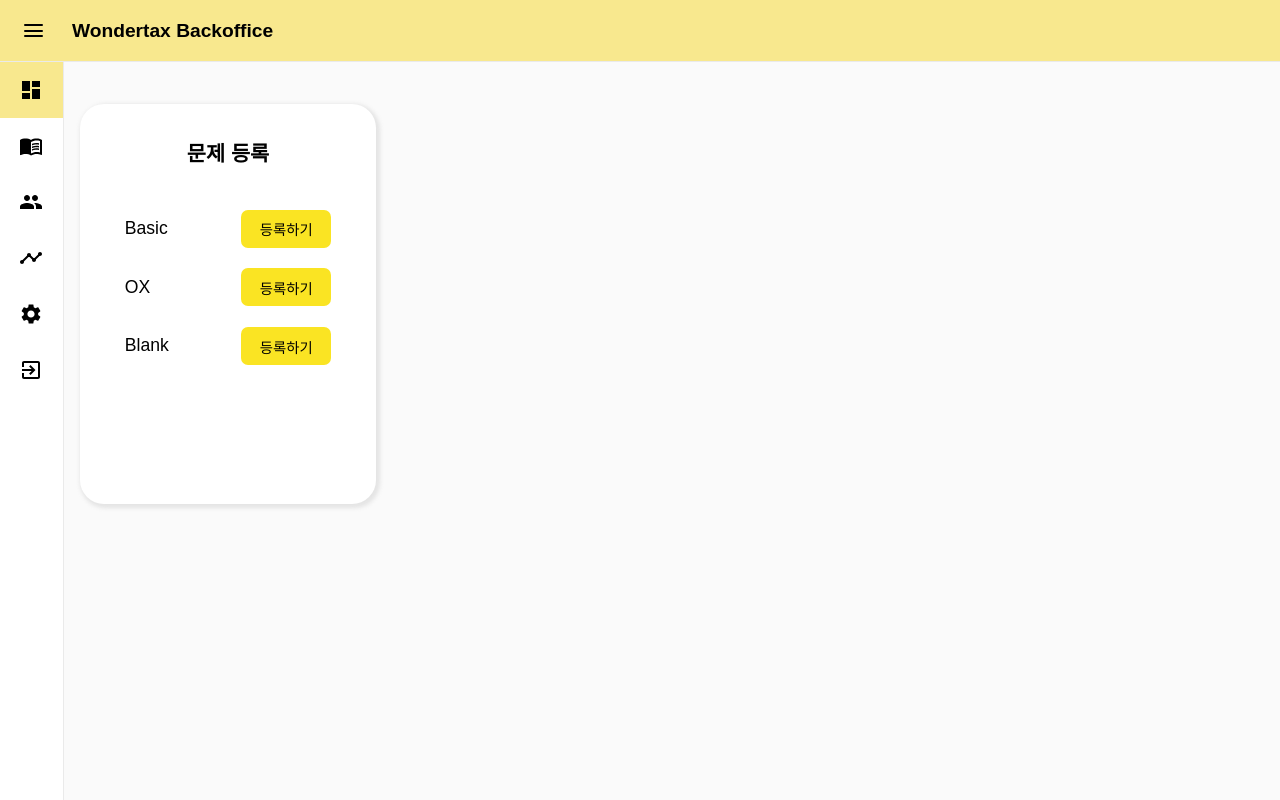
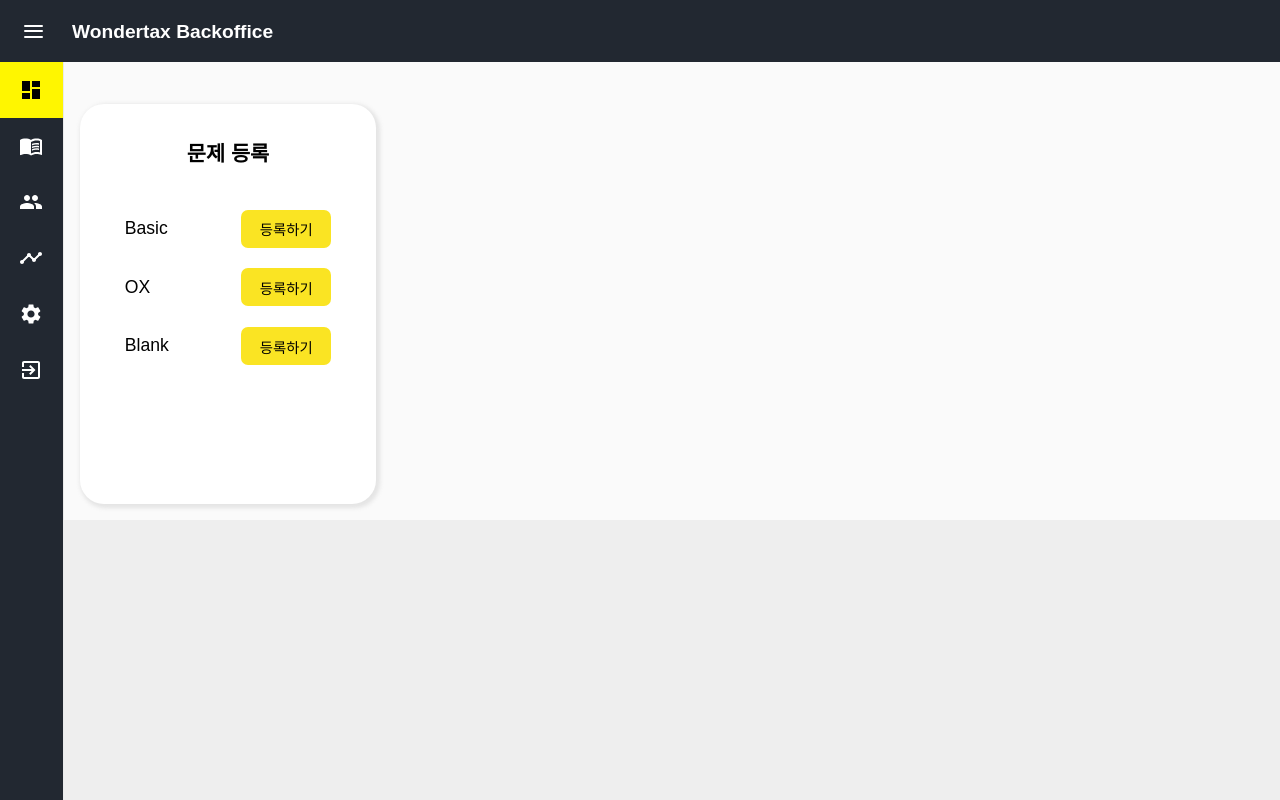
Before and after one commit to kkimsuhyeon/wondertax_backoffice, a React (Create React App) app: page / in a window 1280 px wide. Built offline with nearby package versions, Linux system fonts and the light colour scheme.

Commit message:
theme concept 변경

```diff
--- a/src/components/Layout/Header.tsx
+++ b/src/components/Layout/Header.tsx
@@ -16,9 +16,9 @@ function Header({ isOpen, onClick }: PropTypes) {
           <div />
         </Hamburger>
         <Info>
-          <Profile>
-            <ProfileImg src='images/suhyeon.png' />
-          </Profile>
+          {/* <Profile> */}
+          {/* <ProfileImg src='images/suhyeon.png' /> */}
+          {/* </Profile> */}
           <div>Hi~ 수현</div>
         </Info>
         <Title>Wondertax Backoffice</Title>
@@ -36,7 +36,7 @@ const Content = styled.div<{ isOpen: boolean }>`
     position: relative;
     display: flex;
     align-items: center;
-    background-color: ${theme.lemon};
+    background-color: ${theme.subBlack};
 
     ${isOpen &&
     css`
@@ -46,6 +46,8 @@ const Content = styled.div<{ isOpen: boolean }>`
         left: 11.3rem;
 
         & > div {
+          background-color: ${theme.black};
+
           &:nth-of-type(1) {
             transform: rotate(-45deg);
           }
@@ -59,7 +61,6 @@ const Content = styled.div<{ isOpen: boolean }>`
       }
 
       & > ${Info} {
-        padding-left: 1rem;
         width: 13rem;
       }
 
@@ -90,7 +91,8 @@ const Info = styled.div`
     display: flex;
     align-items: center;
     & > div {
-      margin-left: 0.7rem;
+      margin-left: 2rem;
+      white-space: nowrap;
 
       &:first-of-type {
         font-weight: bold;
@@ -104,6 +106,7 @@ const Title = styled.div`
   font-weight: bold;
   margin-left: 4.5rem;
   transition: margin-left 0.15s ease-out;
+  color: ${({ theme }) => theme.white};
 `;
 
 const Hamburger = styled.div`
@@ -122,7 +125,7 @@ const Hamburger = styled.div`
     & > div {
       height: 2px;
       border-radius: 1rem;
-      background-color: ${theme.black};
+      background-color: ${theme.white};
       transition: transform 0.2s ease-out;
     }
   `}
@@ -134,5 +137,5 @@ const Wrapper = styled.div`
   left: 0;
   width: 100%;
   height: 3.9rem;
-  border-bottom: 1px solid #eaeaea;
+  /* border-bottom: 1px solid #eaeaea; */
 `;
--- a/src/components/Layout/SideNav.tsx
+++ b/src/components/Layout/SideNav.tsx
@@ -55,7 +55,7 @@ const Wrapper = styled.div<{ isOpen: boolean }>`
     margin-top: 3.9rem;
     overflow: hidden;
     width: ${isOpen ? '13rem' : '4rem'};
-    background-color: ${theme.white};
+    background-color: ${theme.subBlack};
     transition: width 0.15s ease-out;
     border-right: 1px solid #eaeaea;
   `}
@@ -67,7 +67,7 @@ const Menu = styled(NavLink)`
     align-items: center;
     padding: 1rem 1.2rem 1rem;
     text-decoration: none;
-    color: black;
+    color: ${theme.white};
 
     & > svg {
       margin-right: 2rem;
@@ -75,6 +75,7 @@ const Menu = styled(NavLink)`
 
     &.active {
       background-color: ${theme.lemon};
+      color: ${theme.black};
     }
   `}
 `;
--- a/src/components/Layout/index.tsx
+++ b/src/components/Layout/index.tsx
@@ -26,7 +26,8 @@ const Main = styled.div<{ isOpen: boolean }>`
   ${({ theme, isOpen }) => css`
     margin-top: 3.5rem;
     padding: 1rem;
-    margin-left: ${isOpen ? '13rem' : '4rem'};
+    /* margin-left: ${isOpen ? '13rem' : '4rem'}; */
+    margin-left: 4rem;
     background-color: ${theme.whiteGray};
     transition: margin-left 0.2s ease-out;
   `}
--- a/src/globals/ResetStyle.tsx
+++ b/src/globals/ResetStyle.tsx
@@ -25,7 +25,7 @@ export default createGlobalStyle`
   }
   body {
     line-height: 1;
-    background-color: #fafafa;
+    background-color: #eeeeee;
   }
   ol,
   ul {
--- a/src/globals/theme.tsx
+++ b/src/globals/theme.tsx
@@ -2,11 +2,14 @@ import React from 'react';
 import { ThemeProvider } from 'styled-components';
 
 export const palette = {
-  lemon: '#f8e88e',
-  black: '#000000',
   white: '#ffffff',
   whiteGray: '#fafafa',
-  blackGray: '#555',
+  whiteLemon: '#fbfdba',
+  lemon: '#fff600',
+  yellow: '#ffe227',
+  blackGray: '#393e46',
+  subBlack: '#222831',
+  black: '#000000',
 };
 
 function StyledThemeProvider({ children }: { children: React.ReactNode }) {
```
